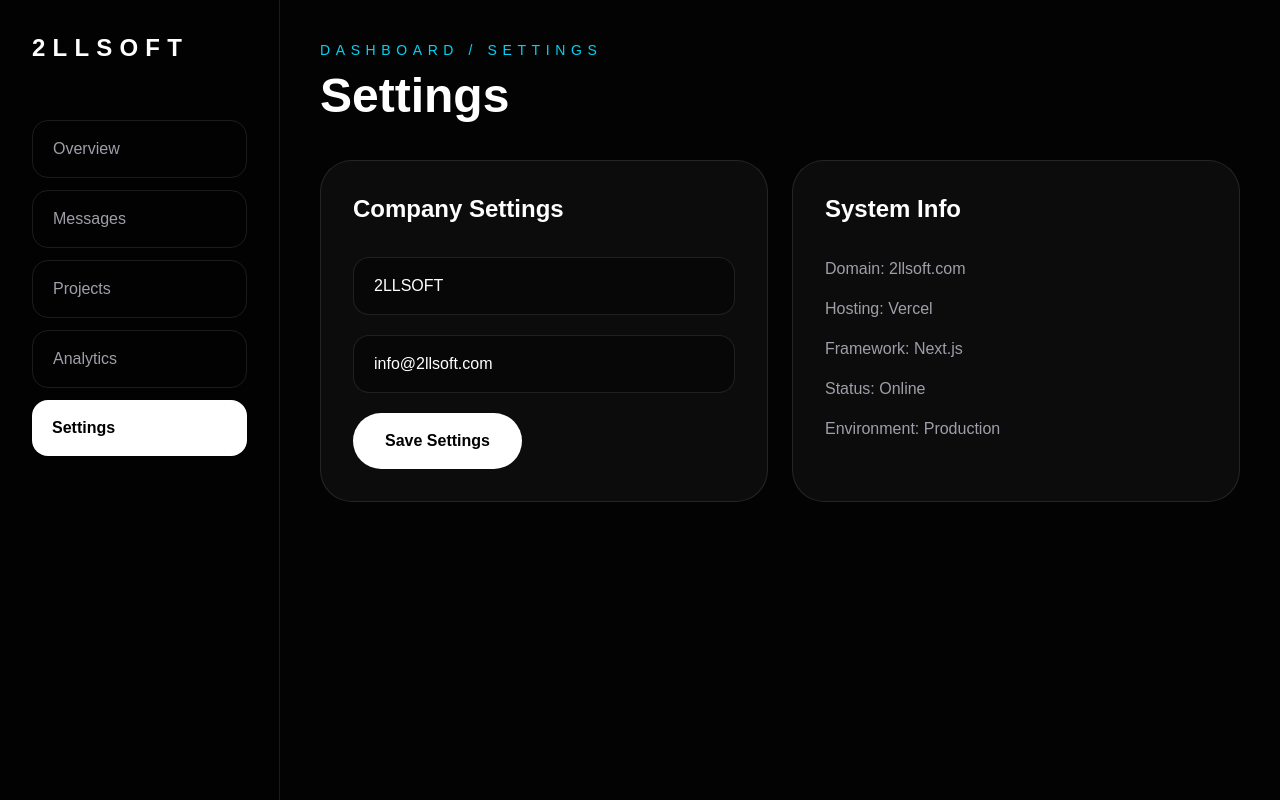
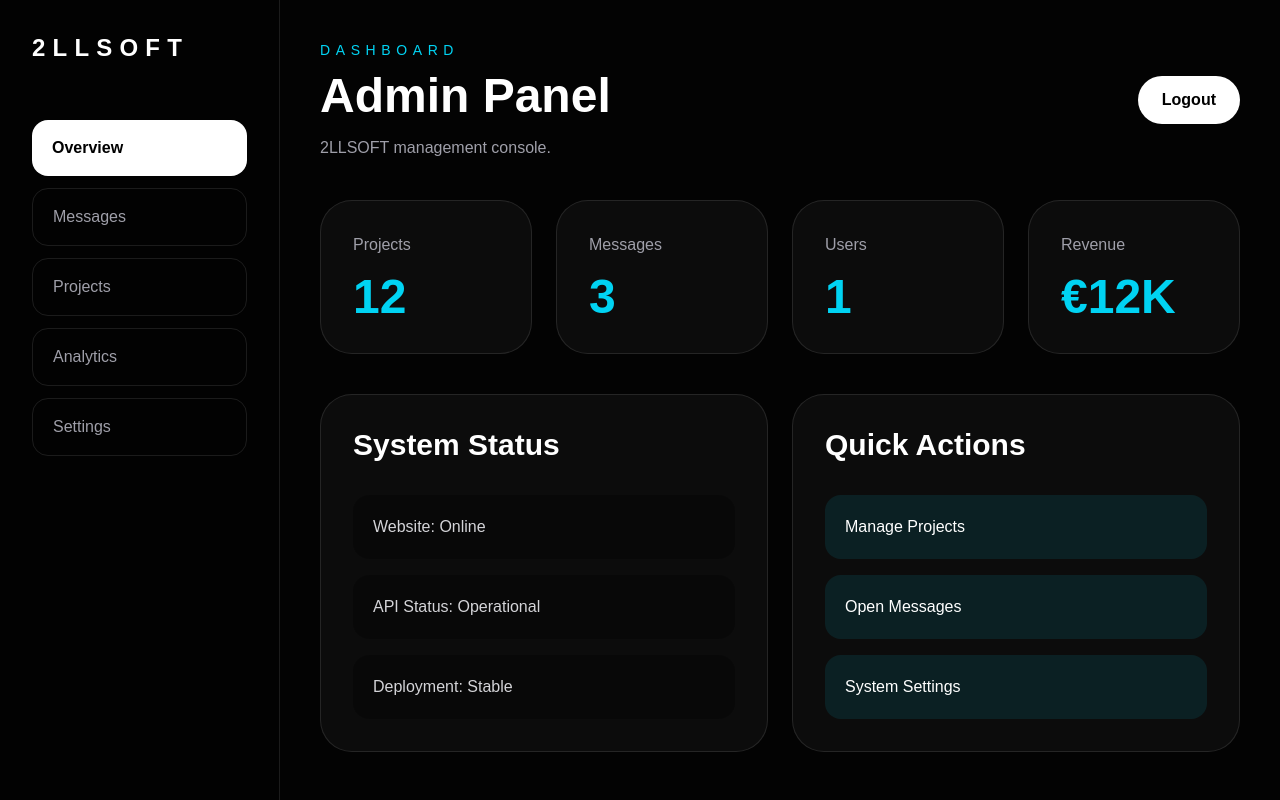
Before and after one commit to 2LLSOFT/2llsoft-clean, a Next.js app: page /dashboard in a window 1280 px wide. Built offline with nearby package versions, Linux system fonts and the light colour scheme.

Commit message:
upgrade dashboard overview

```diff
--- a/app/dashboard/page.tsx
+++ b/app/dashboard/page.tsx
@@ -1,77 +1,143 @@
 "use client";
 
 import Link from "next/link";
-import { useState } from "react";
+import { useRouter } from "next/navigation";
 
-export default function SettingsPage() {
-  const [companyName, setCompanyName] = useState("2LLSOFT");
-  const [email, setEmail] = useState("info@2llsoft.com");
-  const [status, setStatus] = useState("");
+const stats = [
+  { label: "Projects", value: "12" },
+  { label: "Messages", value: "3" },
+  { label: "Users", value: "1" },
+  { label: "Revenue", value: "€12K" },
+];
 
-  function saveSettings() {
-    setStatus("Settings saved locally.");
+const navItems = [
+  { name: "Overview", href: "/dashboard" },
+  { name: "Messages", href: "/dashboard/messages" },
+  { name: "Projects", href: "/dashboard/projects" },
+  { name: "Analytics", href: "/dashboard/analytics" },
+  { name: "Settings", href: "/dashboard/settings" },
+];
+
+export default function DashboardPage() {
+  const router = useRouter();
+
+  function handleLogout() {
+    document.cookie = "admin-auth=; path=/; max-age=0";
+    router.push("/login");
   }
 
   return (
-    <main className="flex min-h-screen bg-[#030303] text-white">
+    <main className="flex min-h-screen">
       <aside className="hidden w-[280px] border-r border-white/10 bg-black/40 p-8 md:block">
-        <h1 className="text-2xl font-black tracking-[0.3em]">2LLSOFT</h1>
+        <h1 className="text-2xl font-black tracking-[0.3em]">
+          2LLSOFT
+        </h1>
 
         <div className="mt-14 space-y-3">
-          <Link href="/dashboard" className="block rounded-2xl border border-white/10 px-5 py-4 text-zinc-400">Overview</Link>
-          <Link href="/dashboard/messages" className="block rounded-2xl border border-white/10 px-5 py-4 text-zinc-400">Messages</Link>
-          <Link href="/dashboard/projects" className="block rounded-2xl border border-white/10 px-5 py-4 text-zinc-400">Projects</Link>
-          <Link href="/dashboard/analytics" className="block rounded-2xl border border-white/10 px-5 py-4 text-zinc-400">Analytics</Link>
-          <Link href="/dashboard/settings" className="block rounded-2xl bg-white px-5 py-4 font-bold text-black">Settings</Link>
+          {navItems.map((item, index) => (
+            <Link
+              key={item.name}
+              href={item.href}
+              className={
+                index === 0
+                  ? "block rounded-2xl bg-white px-5 py-4 font-bold text-black"
+                  : "block rounded-2xl border border-white/10 px-5 py-4 text-zinc-400 transition hover:border-white/20 hover:text-white"
+              }
+            >
+              {item.name}
+            </Link>
+          ))}
         </div>
       </aside>
 
       <section className="flex-1 p-6 md:p-10">
-        <p className="text-sm uppercase tracking-[0.4em] text-cyan-400">
-          Dashboard / Settings
-        </p>
+        <div className="mb-10 flex flex-col justify-between gap-6 md:flex-row md:items-center">
+          <div>
+            <p className="text-sm uppercase tracking-[0.4em] text-cyan-400">
+              Dashboard
+            </p>
 
-        <h1 className="mt-3 text-5xl font-black">Settings</h1>
+            <h1 className="mt-3 text-5xl font-black">
+              Admin Panel
+            </h1>
+
+            <p className="mt-4 text-zinc-400">
+              2LLSOFT management console.
+            </p>
+          </div>
+
+          <button
+            onClick={handleLogout}
+            className="rounded-full bg-white px-6 py-3 font-bold text-black transition hover:bg-cyan-300"
+          >
+            Logout
+          </button>
+        </div>
+
+        <div className="grid gap-6 md:grid-cols-4">
+          {stats.map((stat) => (
+            <div
+              key={stat.label}
+              className="rounded-[2rem] border border-white/10 bg-white/[0.04] p-8"
+            >
+              <p className="text-zinc-400">
+                {stat.label}
+              </p>
+
+              <h2 className="mt-4 text-5xl font-black text-cyan-400">
+                {stat.value}
+              </h2>
+            </div>
+          ))}
+        </div>
 
         <div className="mt-10 grid gap-6 lg:grid-cols-2">
           <div className="rounded-[2rem] border border-white/10 bg-white/[0.04] p-8">
-            <h2 className="text-2xl font-black">Company Settings</h2>
+            <h2 className="text-3xl font-black">
+              System Status
+            </h2>
 
-            <div className="mt-8 space-y-5">
-              <input
-                value={companyName}
-                onChange={(e) => setCompanyName(e.target.value)}
-                className="w-full rounded-2xl border border-white/10 bg-black/40 px-5 py-4 outline-none"
-                placeholder="Company name"
-              />
+            <div className="mt-8 space-y-4">
+              <div className="rounded-2xl bg-black/30 p-5 text-zinc-300">
+                Website: Online
+              </div>
 
-              <input
-                value={email}
-                onChange={(e) => setEmail(e.target.value)}
-                className="w-full rounded-2xl border border-white/10 bg-black/40 px-5 py-4 outline-none"
-                placeholder="Contact email"
-              />
+              <div className="rounded-2xl bg-black/30 p-5 text-zinc-300">
+                API Status: Operational
+              </div>
 
-              <button
-                onClick={saveSettings}
-                className="rounded-full bg-white px-8 py-4 font-bold text-black transition hover:bg-cyan-300"
-              >
-                Save Settings
-              </button>
-
-              {status && <p className="text-sm text-cyan-400">{status}</p>}
+              <div className="rounded-2xl bg-black/30 p-5 text-zinc-300">
+                Deployment: Stable
+              </div>
             </div>
           </div>
 
           <div className="rounded-[2rem] border border-white/10 bg-white/[0.04] p-8">
-            <h2 className="text-2xl font-black">System Info</h2>
+            <h2 className="text-3xl font-black">
+              Quick Actions
+            </h2>
 
-            <div className="mt-8 space-y-4 text-zinc-400">
-              <p>Domain: 2llsoft.com</p>
-              <p>Hosting: Vercel</p>
-              <p>Framework: Next.js</p>
-              <p>Status: Online</p>
-              <p>Environment: Production</p>
+            <div className="mt-8 grid gap-4">
+              <Link
+                href="/dashboard/projects"
+                className="rounded-2xl bg-cyan-400/10 p-5 transition hover:bg-cyan-400/20"
+              >
+                Manage Projects
+              </Link>
+
+              <Link
+                href="/dashboard/messages"
+                className="rounded-2xl bg-cyan-400/10 p-5 transition hover:bg-cyan-400/20"
+              >
+                Open Messages
+              </Link>
+
+              <Link
+                href="/dashboard/settings"
+                className="rounded-2xl bg-cyan-400/10 p-5 transition hover:bg-cyan-400/20"
+              >
+                System Settings
+              </Link>
             </div>
           </div>
         </div>
--- a/app/layout.tsx
+++ b/app/layout.tsx
@@ -34,17 +34,14 @@ export const metadata: Metadata = {
   },
 };
 
-export default function RootLayout({
+export default function DashboardLayout({
   children,
 }: {
   children: React.ReactNode;
 }) {
   return (
-    <html lang="en">
-      <body>
-        {children}
-        <Analytics />
-      </body>
-    </html>
+    <main className="bg-[#030303] text-white">
+      {children}
+    </main>
   );
 }
```
